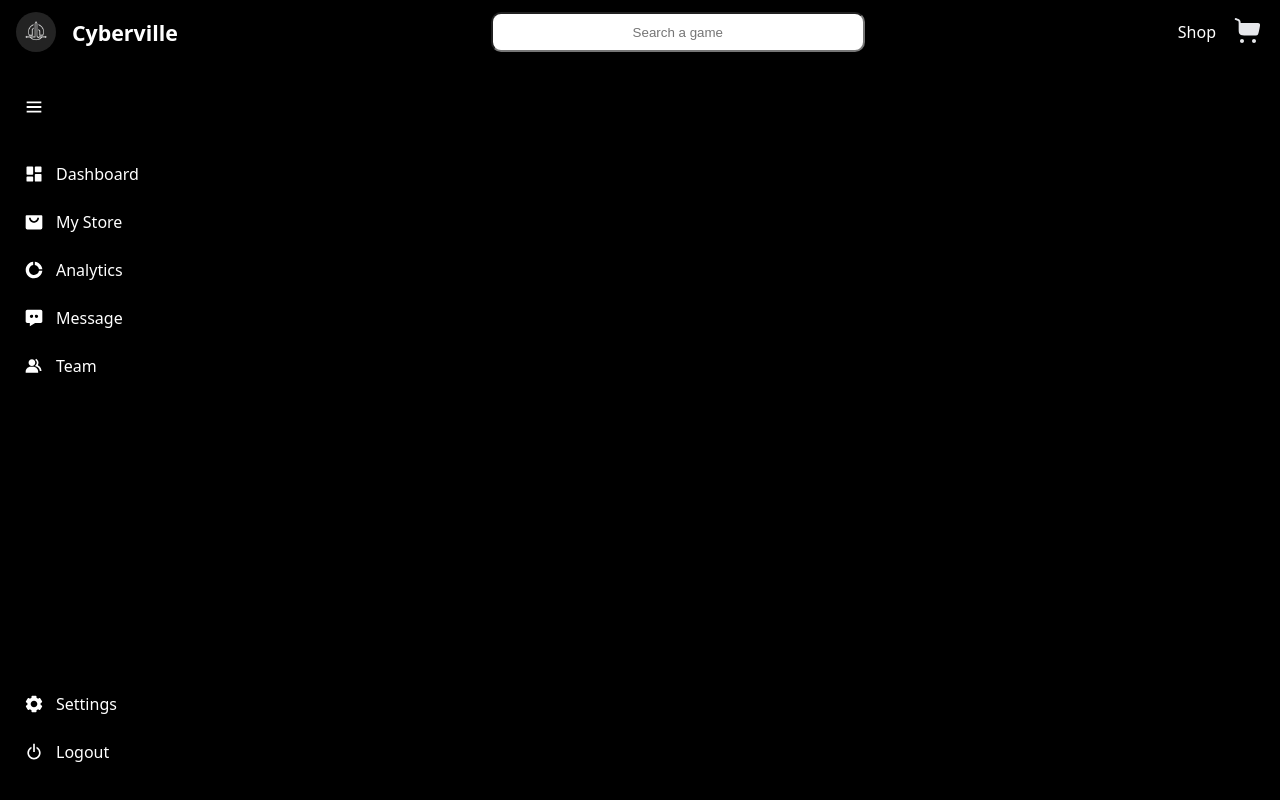
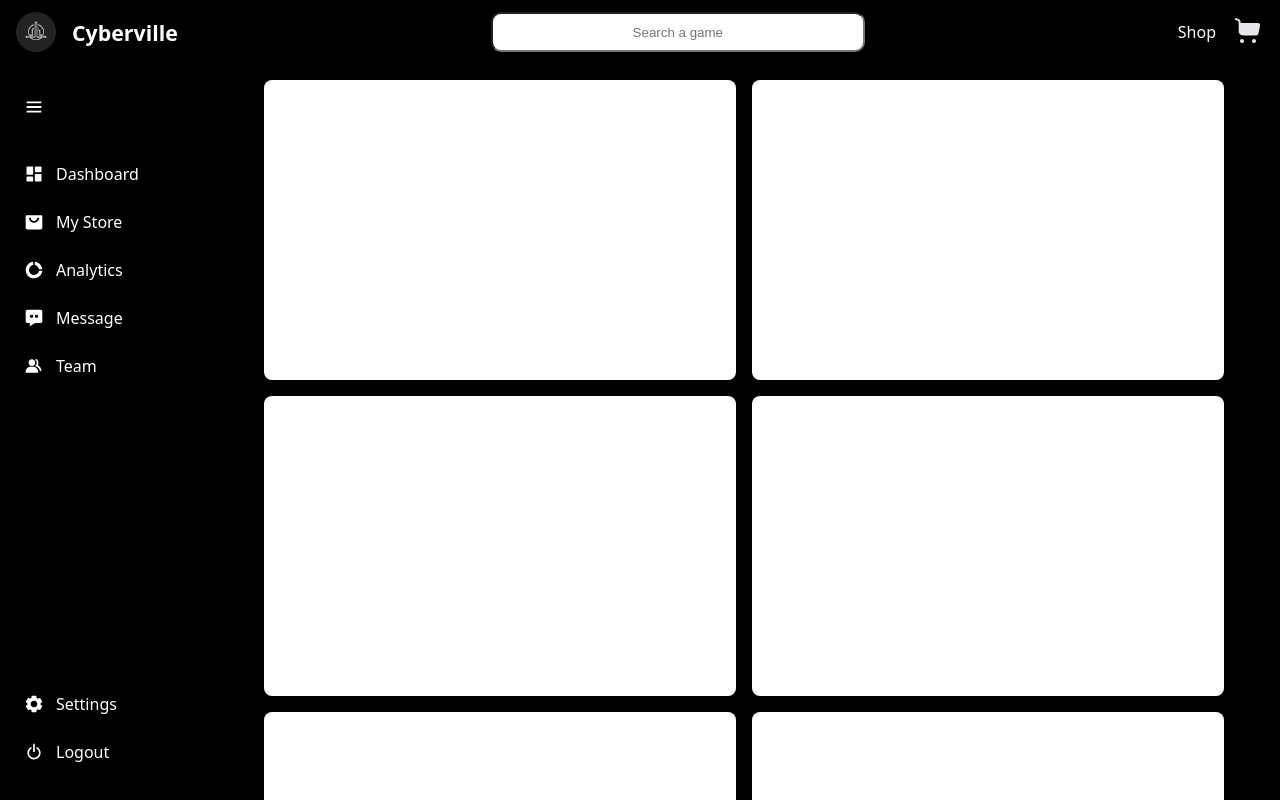
Before and after one commit to doron-pela/Cyberville, a React (Vite) app: page /shop in a window 1280 px wide. Shown: the top 800 px of the page. Built offline with nearby package versions, Linux system fonts and the light colour scheme.

Commit message:
Successfully structured game grid

```diff
--- /dev/null
+++ b/src/components/GameCard/GameCard.jsx
@@ -0,0 +1,15 @@
+import style from "./GameCard.module.css"
+
+export default function GameCard() {
+
+    return(
+        <div className={style["game-card"]}>
+            <div className={style["image-container"]}>
+
+            </div>
+            <div className={style["data-container"]}>
+
+            </div>
+        </div>
+    )
+}
--- /dev/null
+++ b/src/components/GameCard/GameCard.module.css
@@ -0,0 +1,11 @@
+.game-card{
+    border-radius: 8px;
+    overflow: hidden;
+    box-shadow: 0 2px 5px rgba(0, 0, 0, 0.1);
+    width: 100%;
+    min-height: 300px;
+    background-color: #fff;
+    display: flex;
+    flex-direction: column;
+    transition: transform 0.2s;
+}
--- a/src/components/GameGrid/GameGrid.jsx
+++ b/src/components/GameGrid/GameGrid.jsx
@@ -0,0 +1,18 @@
+import style from "./GameGrid.module.css"
+import GameCard from "../GameCard/GameCard"
+
+export default function GameGrid() {
+
+    return (
+      <div className={style["game-grid"]}>
+        <GameCard />
+        <GameCard />
+        <GameCard />
+        <GameCard />
+        <GameCard />
+        <GameCard />
+        <GameCard />
+        <GameCard />
+      </div>
+    );
+}
--- a/src/components/GameGrid/GameGrid.module.css
+++ b/src/components/GameGrid/GameGrid.module.css
@@ -0,0 +1,14 @@
+.game-grid{
+    display: grid;
+    grid-template-columns: repeat(auto-fit, minmax(385px, 1fr));
+    gap: 1em;
+    width: 100%;
+    padding: 1em;
+    padding-right: 3.5em;
+}
+
+@media (max-width: 600px) {
+    .game-grid {
+        grid-template-columns: repeat(auto-fit, minmax(250px, 1fr));
+    }
+}
--- a/src/components/SearchBar/SearchBar.module.css
+++ b/src/components/SearchBar/SearchBar.module.css
@@ -2,6 +2,7 @@
 .search-bar{
     border-radius: 10px;
     min-width: 8rem;
+    color: black;
     margin: 0 8%;
     width: 30%;
     height: 2.5rem;
--- a/src/components/ShopLayout/ShopLayout.jsx
+++ b/src/components/ShopLayout/ShopLayout.jsx
@@ -1,5 +1,6 @@
 import { useState, useEffect } from "react";
 import styles from "./ShopLayout.module.css";
+import GameGrid from "../GameGrid/GameGrid";
 import {
   BiMenu,
   BiSolidDashboard,
@@ -33,9 +34,9 @@ export default function SidebarLayout() {
     <main className={styles.container}>
 
       {/* CONTENT */}
-      <section
-        className={`${styles.content} ${isHidden ? styles.contentShrink : ""}`}
-      ></section>
+      <section className={`${styles.content} ${isHidden ? styles.contentShrink : ""}`}>
+          <GameGrid />
+      </section>
       {/* CONTENT END */}
 
       {/* SIDEBAR */}
--- a/src/components/ShopLayout/ShopLayout.module.css
+++ b/src/components/ShopLayout/ShopLayout.module.css
@@ -25,11 +25,12 @@
   --side-bar-indent: 1.5rem;
   --side-bar-icon-width: 20px;
   --link-inline-gap: calc(.5*var(--side-bar-indent));
-  --content-width: 100%;
+  --content-width: calc(100% - calc(var(--side-bar-width) + var(--side-bar-indent)));
   --side-bar-gap: 2em;
   --content-margin-left: calc(var(--side-bar-width) + var(--side-bar-indent));
   --shrunk-content-margin-left: calc(var(--side-bar-icon-width) + calc(var(--side-bar-indent) + var(--link-inline-gap)) );
 
+    /* overflow-x: scroll; */
 }
 
 /* SIDEBAR */
@@ -134,6 +135,7 @@
 }
 .contentShrink {
   margin-left: var(--shrunk-content-margin-left);
+  width: calc(100% - calc(var(--shrunk-content-margin-left) - var(--side-bar-indent)));
 }
 
 .headTitle {
--- a/src/components/Welcome/Welcome.jsx
+++ b/src/components/Welcome/Welcome.jsx
@@ -8,7 +8,10 @@ export default function Welcome({welcomed, setWelcomed}) {
   const el = useRef(null);
 
   useEffect(() => {
-    if(localStorage.getItem('welcomed')) return;
+    if(localStorage.getItem('welcomed')){
+      setWelcomed(true);
+      return;
+    }
 
     const typed = new Typed(el.current, {
       strings: ["Welcome <br/> To", ""],
@@ -25,7 +28,6 @@ export default function Welcome({welcomed, setWelcomed}) {
 
     return () => {
       typed.destroy();
-      localStorage.removeItem('welcomed');
     };
   }, []);
 
--- a/src/pages/ShopPage.jsx
+++ b/src/pages/ShopPage.jsx
@@ -2,6 +2,7 @@ import ShopLayout from "../components/ShopLayout/ShopLayout.jsx";
 import GameGrid from "../components/GameGrid/GameGrid.jsx";
 
 export default function ShopPage() {
+
     return(
         <ShopLayout>
             <GameGrid />
```
